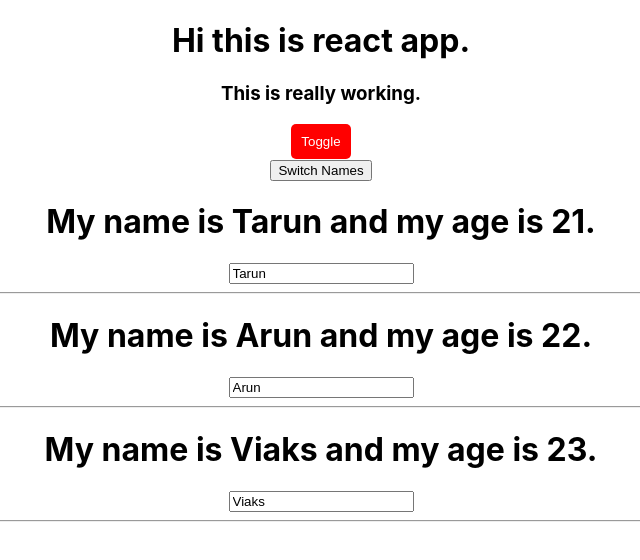
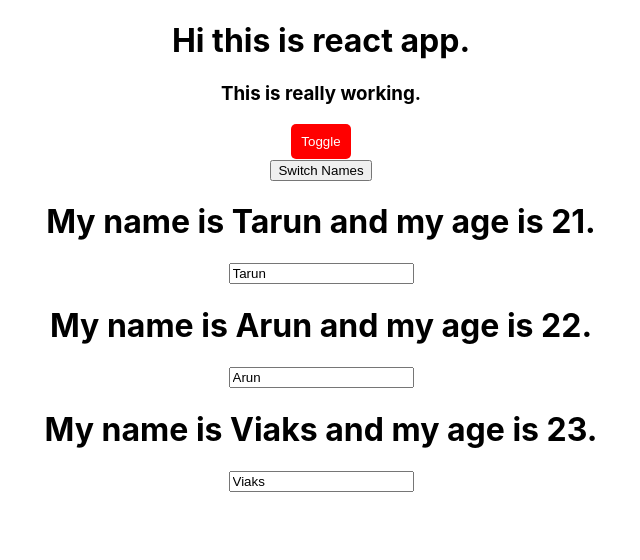
Before and after one commit to tarunraghav226/learning-react, a React (Create React App) app in the folder burger-app/: page / in a window 1280 px wide. Both pictures are taken after a click on the button "Toggle". Shown: the top 560 px of the page, without its empty margins (319-959 px from the left). Built offline with nearby package versions, Linux system fonts and the light colour scheme.

Commit message:
Refactored components

```diff
--- a/burger-app/src/components/description/description.js
+++ b/burger-app/src/components/description/description.js
@@ -1,7 +1,7 @@
 import React, {Component} from 'react';
 import '../../container/App.css'
-import Person from '../person/person';
 import Radium from 'radium';
+import Persons from '../persons/persons'
 
 class Descripton extends Component{
 
@@ -71,18 +71,10 @@ class Descripton extends Component{
             persons = (
             <>
                 <button onClick={this.switchStateHandler}>Switch Names</button>
-                {
-                    this.state.person.map((person, index) => {
-                    return <><Person
-                                change={(event)=>this.changedHandler(event, person.id)}
-                                name={person.name}
-                                age={person.age}
-                                click={()=>this.deletePerson(index)}
-                                key={person.id}/>
-                            <hr/>
-                            </>
-                    })
-                }
+                <Persons
+                    persons={this.state.person}
+                    change={this.changedHandler}
+                    click={this.deletePerson}/>
             </>)
             style.backgroundColor = 'red';
             style[':hover'] =  {
--- a/burger-app/src/components/person/person.js
+++ /dev/null
@@ -1,20 +0,0 @@
-import React ,{Component} from 'react';
-import Radium from 'radium';
-
-class Person extends Component{
-    style = {
-        '@media (max-width:500px)':{
-            width:'80%'
-        }
-    }
-    render(){
-        return(
-            <div style={this.style}>
-                <h1 onClick={this.props.click} >My name is {this.props.name} and my age is {this.props.age}.</h1>
-                <input type="text" onChange={this.props.change} value={this.props.name} />
-            </div>
-        )
-    }
-}
-
-export default Radium(Person);
--- /dev/null
+++ b/burger-app/src/components/persons/person/person.js
@@ -0,0 +1,10 @@
+import React from 'react';
+
+const Person = (props) => (
+    <div >
+        <h1 onClick={props.click} >My name is {props.name} and my age is {props.age}.</h1>
+        <input type="text" onChange={props.change} value={props.name} />
+    </div>
+);
+
+export default Person;
--- /dev/null
+++ b/burger-app/src/components/persons/persons.js
@@ -0,0 +1,12 @@
+import React from 'react';
+import Person from './person/person';
+
+const Persons = (props) => props.persons.map((person, index) => {
+    return <Person click={()=>props.click(index)}
+                name={person.name}
+                age={person.age}
+                change={(event) => props.change(event, person.id)}
+                key={person.id}/>;
+});
+
+export default Persons;
```
